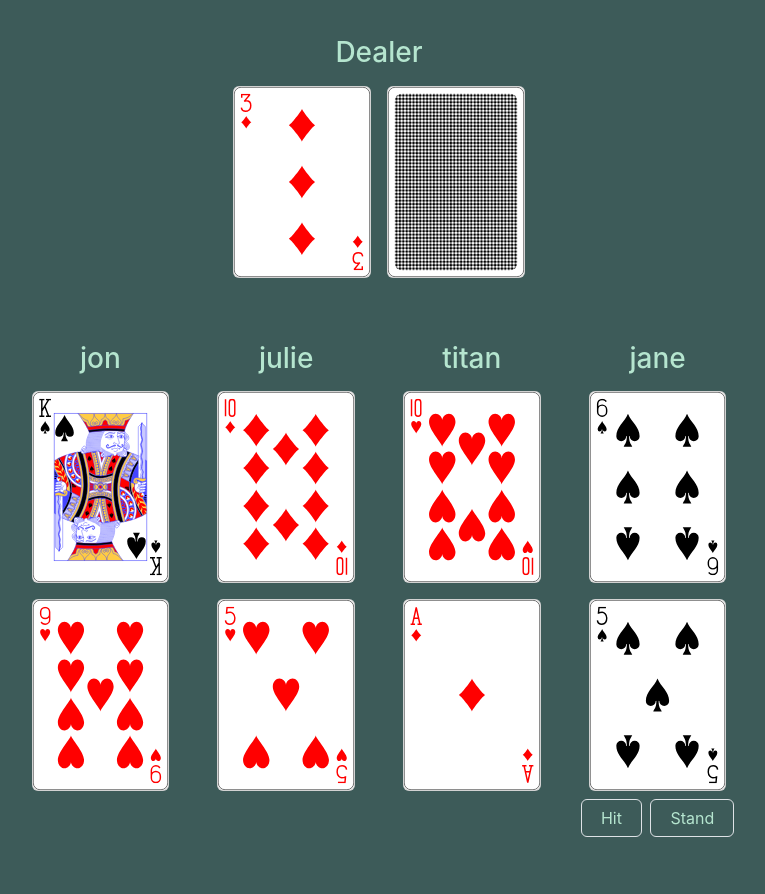
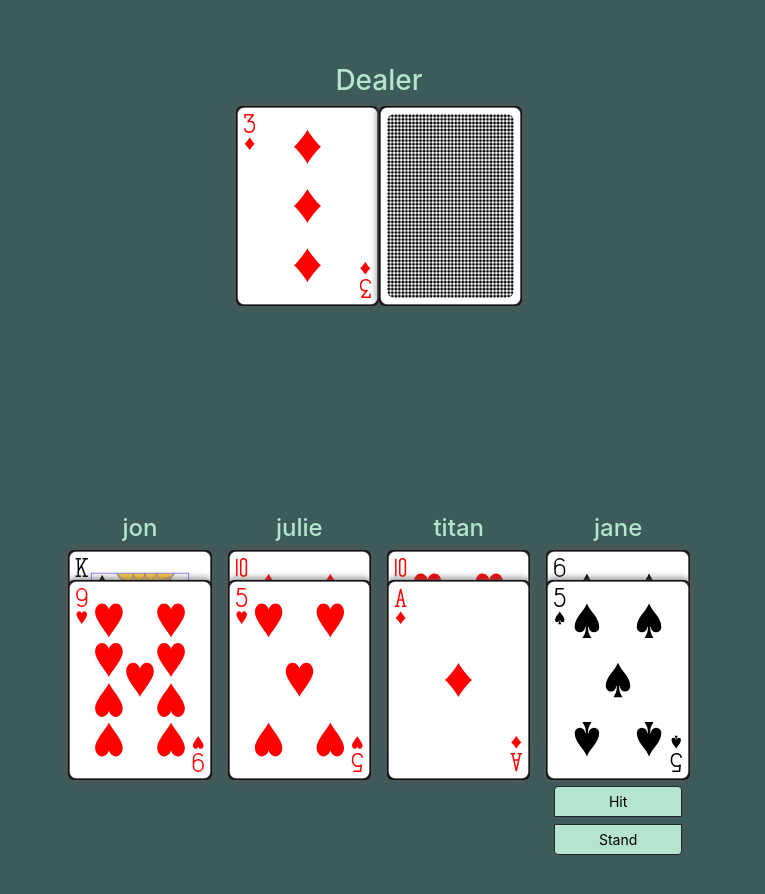
Before and after one commit to julzevias/blackjack_vite, a React (Vite) app: page / in a window 1280 px wide. Both pictures are taken after a click on the button "Start Game". Shown: the top 894 px of the page, without its empty margins (261-1026 px from the left). Before the commit the page ends 857 px from the top, so only its background shows below. Built offline with nearby package versions, Linux system fonts and the light colour scheme.

Commit message:
- CSS touch up

```diff
--- a/index.scss
+++ b/index.scss
@@ -1,4 +1,6 @@
 @import "/src/styles/bootstrap.scss";
+@import "/src/styles/common.scss";
+@import "/src/styles/playerGroup.scss";
 
 body {
   margin: 0;
@@ -15,7 +17,22 @@ code {
     monospace;
 }
 
-.card {
-  max-height: 12em;
-  max-width: auto;
-}
+// .main-wrapper {
+//   width: 100vh;
+//   height: 100vh;
+// }
+
+// .player-group-container {
+//   width: 100vh;
+// }
+// .blackjack-logo {
+//   background-image: url("/src/assets/blackjack-logo.png");
+//   background-repeat: no-repeat;
+//   display: block;
+//   margin: 0 auto;
+//   width: 100%;
+//   height: 100%;
+//   top: 0;
+//   left: 0;
+//   z-index: -1;
+// }
--- a/src/components/Card.tsx
+++ b/src/components/Card.tsx
@@ -11,13 +11,15 @@ const ImageWithLoading = ({ src, alt }: { src: string; alt: string }) => {
   return (
     <>
       {isLoading && <Loader />}
+      <div className="card-container">
         <img
           src={src}
           alt={alt}
           onLoad={handleImageLoad}
           style={{ display: isLoading ? "none" : "block" }}
-        className="card m-2"
+          className="card d-flex"
         />
+      </div>
     </>
   );
 };
--- a/src/components/DealerGroup.tsx
+++ b/src/components/DealerGroup.tsx
@@ -18,6 +18,8 @@ const DealerGroup = ({
     useContext<GameContextProps | undefined>(DeckContext) || {};
   const [flipCard, setFlipCard] = useState<boolean>(false);
 
+  const isDealerBlackjack = allPlayerInfo![0].roundRoles?.includes("BLACKJACK");
+
   const handleDealerTurn = () => {
     runDealerTurn(allPlayerInfo!, deck, setAllPlayerInfo!, setDeck!);
 
@@ -33,16 +35,13 @@ const DealerGroup = ({
     );
   }
   return (
-    <div>
-      <div className="d-flex justify-content-center m-1">
+    <>
       {playerInfo.map((player: PlayerInfo) => {
         return (
-            <div
-              key={player.name}
-              className="flex-column align-items-center m-3"
-            >
+          <div key={player.name} className="flex-column align-items-center m-3">
             <div className="text-center">
               <h3 className="text-secondary">Dealer</h3>
+
               {player?.roundRoles?.length > 0 && (
                 <div className="d-flex justify-content-center">
                   {player.roundRoles.map((role: string) => {
@@ -51,11 +50,7 @@ const DealerGroup = ({
                 </div>
               )}
             </div>
-              <div
-                className={`d-flex ${
-                  player.name === "Dealer" ? "flex-row" : "flex-column"
-                }`}
-              >
+            <div className="d-flex flex-row justify-content-center">
               {player.hand.map((card: string, i: number) => {
                 const cardToDisplay =
                   player.name === "Dealer" && i === 1 && !flipCard
@@ -67,15 +62,12 @@ const DealerGroup = ({
                 return <Card key={card} src={src} alt={card} />;
               })}
             </div>
-            </div>
-          );
-        })}
-      </div>
-      <div className="d-flex justify-content-center">
-        {currentPlayer === "Dealer" && (
+
+            <div className="empty-200 d-flex justify-content-center position-relative m-2">
+              {currentPlayer === "Dealer" && !isDealerBlackjack && (
                 <button
                   onClick={handleDealerTurn}
-            className="btn btn-outline-info border"
+                  className="btn btn-info btn-lg align-self-center border border-dark"
                 >
                   Play Dealer Turn
                 </button>
@@ -83,6 +75,9 @@ const DealerGroup = ({
             </div>
           </div>
         );
+      })}
+    </>
+  );
 };
 
 export default DealerGroup;
--- a/src/components/GameBoard.tsx
+++ b/src/components/GameBoard.tsx
@@ -15,7 +15,7 @@ const GameBoard = () => {
 
   return (
     <div className="d-flex flex-column align-items-center">
-      <div className="flex-column justify-content-center m-3">
+      <div className="flex-column justify-content-center mt-5 mb-5">
         <div className="d-flex justify-content-center">
           <DealerGroup
             playerInfo={allPlayerInfo!.slice(0, 1)}
@@ -24,7 +24,8 @@ const GameBoard = () => {
           />
         </div>
       </div>
-      <div className="d-flex flex-column">
+      <div className="player-group-container d-flex flex-column">
+        <div className="d-flex justify-content-center flex-wrap">
           <PlayerGroup
             playerInfo={allPlayerInfo!.slice(1)}
             players={players}
@@ -33,6 +34,7 @@ const GameBoard = () => {
           />
         </div>
       </div>
+    </div>
   );
 };
 
--- a/src/components/PlayerGroup.tsx
+++ b/src/components/PlayerGroup.tsx
@@ -71,27 +71,31 @@ const PlayerHand = ({
 
   return (
     <>
-      <div className="d-flex justify-content-center m-1">
       {playerInfo.map((player: PlayerInfo) => {
         const sum = calculateSum(player.hand);
         return (
           <div
             key={player.name}
-              className="flex-column align-items-center m-3"
+            className="flex-column align-items-center m-2 mt-5 mb-5"
           >
             <div className="text-center">
-                <h3 className="text-secondary">{player.name}</h3>
+              <div className="empty-50 d-flex justify-content-center">
                 {player?.roundRoles?.length > 0 && (
-                  <div className="d-flex justify-content-center">
+                  <>
                     {player.roundRoles.map((role: string) => {
                       return <Banner key={`${player}-${role}`} role={role} />;
                     })}
-                  </div>
+                  </>
                 )}
               </div>
+              <h4 className="text-secondary mb-2">{player.name}</h4>
+            </div>
+
             <div
               className={`d-flex ${
-                  player.name === "Dealer" ? "flex-row" : "flex-column"
+                player.name === "Dealer"
+                  ? "flex-row "
+                  : "flex-column align-items-center"
               }`}
             >
               {player.hand.map((card: string) => {
@@ -99,12 +103,14 @@ const PlayerHand = ({
                 return <Card key={card} src={src} alt={card} />;
               })}
             </div>
+
+            <div className="m-2 mt-4 mb-4">
               {player.name === currentPlayer && player.name !== "Dealer" && (
-                <div className="d-flex gap-2">
+                <div className="btn-group-sm btn-group-vertical d-flex justify-content-center position-relative gap-2">
                   {sum !== 21 && (
                     <button
                       onClick={onHit}
-                      className="btn btn-outline-secondary flex-grow-1 border"
+                      className="btn btn-secondary border border-dark"
                     >
                       Hit
                     </button>
@@ -112,16 +118,16 @@ const PlayerHand = ({
 
                   <button
                     onClick={onStand}
-                    className="btn btn-outline-secondary flex-grow-1 border"
+                    className="btn btn-secondary border border-dark"
                   >
                     Stand
                   </button>
                 </div>
               )}
             </div>
+          </div>
         );
       })}
-      </div>
     </>
   );
 };
--- a/src/components/common/Banner.tsx
+++ b/src/components/common/Banner.tsx
@@ -10,7 +10,9 @@ const Banner = ({ role }: { role: string }) => {
     return (
       <div
         key={role}
-        className={`alert ${bannerMap.get(role)} text-center p-2`}
+        className={`alert ${bannerMap.get(
+          role
+        )} text-center align-self-center p-2`}
       >
         <h6 className="text-primary mb-0">{role}</h6>
       </div>
--- a/src/helpers/createDeck.ts
+++ b/src/helpers/createDeck.ts
@@ -35,6 +35,8 @@ export default function createDeck(): string[] {
   // deck.unshift("TH");
   // deck.unshift("AH");
   // deck.unshift("TH");
+  // deck.unshift("AH");
+  // deck.unshift("TH");
   // deck.unshift("6H");
   // deck.unshift("5H");
 
@@ -43,6 +45,10 @@ export default function createDeck(): string[] {
   // deck.unshift("9H");
   // deck.unshift("AH");
   // deck.unshift("9H");
+
+  // dealer has blackjack
+  // deck.unshift("AH");
+  // deck.unshift("TH");
 
   return deck;
 }
--- a/src/helpers/createPlayerHands.ts
+++ b/src/helpers/createPlayerHands.ts
@@ -1,4 +1,5 @@
 import { PlayerInfo } from "../types";
+import { calculateSum } from "./calculateSum";
 
 export default function createPlayerHands(
   players: string[],
@@ -18,6 +19,11 @@ export default function createPlayerHands(
     allPlayerInfo.push(player);
   });
 
+  // check if first player hand is blackjack
+  if (calculateSum(allPlayerInfo[allPlayerInfo.length - 1].hand) === 21) {
+    allPlayerInfo[allPlayerInfo.length - 1].roundRoles.push("BLACKJACK");
+  }
+
   return allPlayerInfo;
 }
 
--- a/src/main.tsx
+++ b/src/main.tsx
@@ -5,6 +5,8 @@ import "/index.scss";
 
 ReactDOM.createRoot(document.getElementById("root")!).render(
   <React.StrictMode>
-    <App />
+    <div className="container-fluid">
+      <App />
+    </div>
   </React.StrictMode>
 );
--- a/src/styles/bootstrap.scss
+++ b/src/styles/bootstrap.scss
@@ -4,4 +4,26 @@ $danger: #fcb5ac;
 
 $text-info: #b99095;
 
+.alert {
+  @media (max-width: 480px) {
+    margin-top: -2rem;
+  }
+}
+
+.btn-group-sm.btn-group-vertical {
+  margin-top: 11rem;
+
+  @media (max-width: 768px) {
+    margin-top: 8rem;
+  }
+
+  @media (max-width: 480px) {
+    margin-top: 5rem;
+  }
+}
+
+.btn.btn-info {
+  margin-top: 12rem;
+}
+
 @import "~bootstrap/scss/bootstrap";
--- /dev/null
+++ b/src/styles/common.scss
@@ -0,0 +1,38 @@
+.empty-50 {
+  width: 100%;
+  height: 50px;
+
+  @media screen and (max-width: 768px) {
+    height: 25px;
+  }
+
+  @media screen and (max-width: 480px) {
+    max-height: 0;
+  }
+}
+
+.empty-100 {
+  width: 100%;
+  height: 100px;
+
+  @media screen and (max-width: 768px) {
+    height: 50px;
+  }
+
+  @media screen and (max-width: 480px) {
+    max-height: 0;
+  }
+}
+
+.empty-200 {
+  width: 100%;
+  height: 200px;
+
+  @media screen and (max-width: 768px) {
+    height: 100px;
+  }
+
+  @media screen and (max-width: 480px) {
+    max-height: 0;
+  }
+}
--- /dev/null
+++ b/src/styles/playerGroup.scss
@@ -0,0 +1,37 @@
+.player-group-container {
+  @media screen and (max-width: 480px) {
+    margin-top: 6rem;
+  }
+}
+
+.card-container {
+  max-width: 150px;
+  max-height: 30px;
+  resize: both;
+}
+
+.card {
+  max-height: 200px;
+  max-width: auto;
+  background-color: #17141d;
+  box-shadow: 0 -0.01rem 0.5rem 0.01rem #575757;
+
+  @media screen and (max-width: 768px) {
+    max-height: 150px;
+  }
+
+  @media screen and (max-width: 480px) {
+    max-height: 100px;
+  }
+}
+
+.card:hover {
+  transform: translateY(-3px);
+  transition: 0.4s ease-out;
+}
+
+.card:hover ~ .card {
+  position: relative;
+  left: 50px;
+  transition: 0.4s ease-out;
+}
```
Lines whose indentation alone changed are shown as unchanged.
